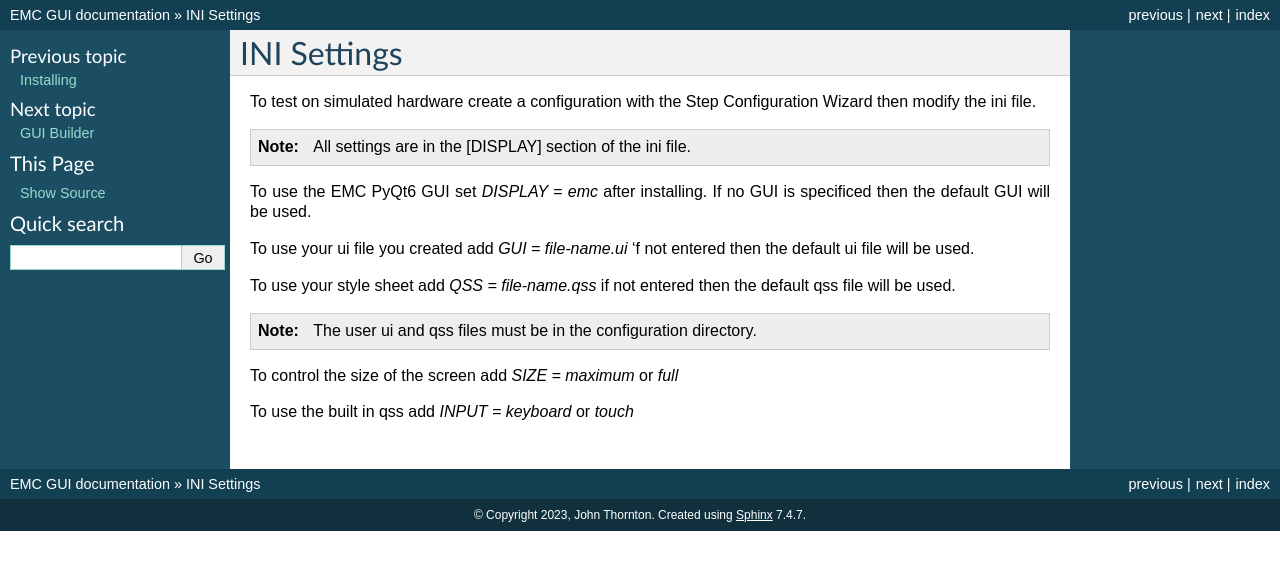
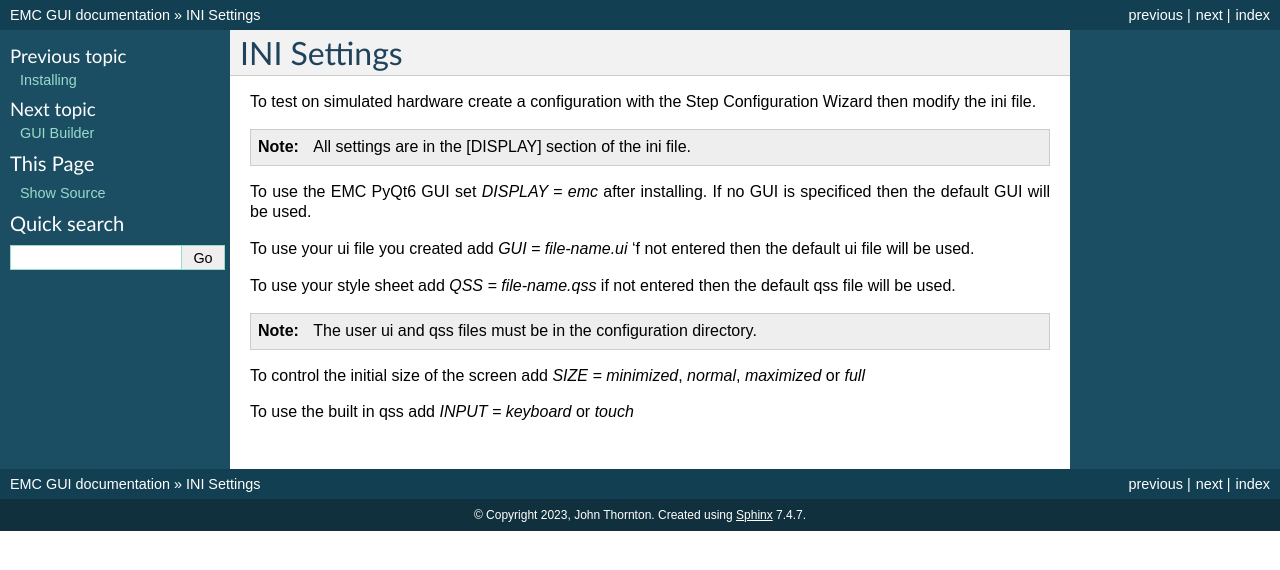
Before and after one commit to tlight9/jet, a Sphinx documentation site: the page built from docs/source/ini.rst, in a window 1280 px wide. Shown: the top 570 px of the page. Built offline with Sphinx 7.4.7, drawn with Linux system fonts in a browser that asks for light colours.

Commit message:
add full range of inital screen sizes
Signed-off-by: John Thornton <dev@gnipsel.com>

```diff
--- a/docs/source/ini.rst
+++ b/docs/source/ini.rst
@@ -17,6 +17,7 @@ qss file will be used.
 
 .. note:: The user ui and qss files must be in the configuration directory.
 
-To control the size of the screen add `SIZE = maximum` or `full`
+To control the initial size of the screen add `SIZE = minimized`, `normal`,
+`maximized` or `full`
 
 To use the built in qss add `INPUT = keyboard` or `touch`
```
Also changed, not shown: 1 other file.
